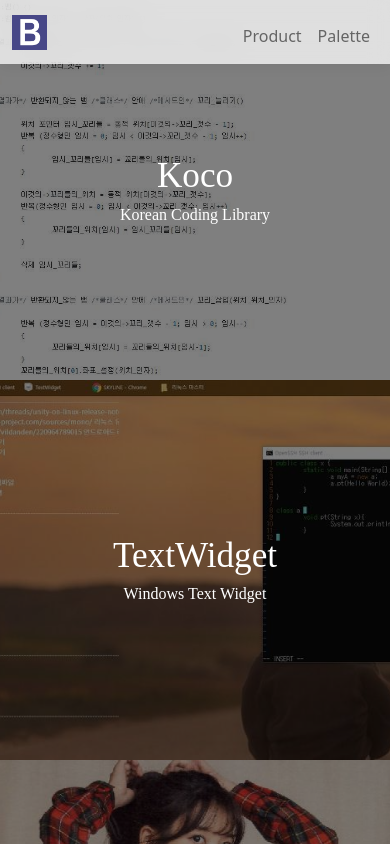
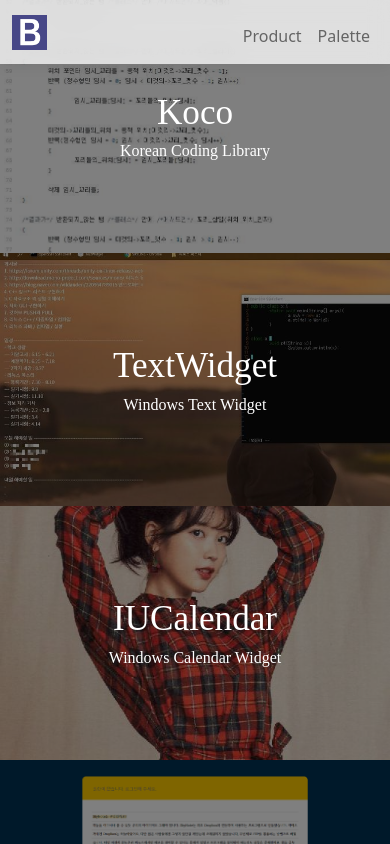
Before and after one commit to baealex/portfolio, a Next.js app: page /product in a window 390 px wide. Shown: the top 844 px of the page. Built offline with nearby package versions, Linux system fonts and the light colour scheme; a web font is replaced by a local one.

Commit message:
⭐ Add glow text on grid

```diff
--- a/pages/index.tsx
+++ b/pages/index.tsx
@@ -1,6 +1,5 @@
 import Intro from '@components/intro';
 import Social from '@components/social';
-import Prodcut from '@components/product';
 import Contact from '@components/contact';
 
 export default function Home() {
@@ -8,7 +7,6 @@ export default function Home() {
         <>
             <Intro/>
             <Social/>
-            <Prodcut/>
             <Contact/>
         </>
     )
--- a/styles/main.scss
+++ b/styles/main.scss
@@ -394,6 +394,29 @@ footer {
     }
 }
 
+@keyframes glow {
+    from {
+        text-shadow:
+            0 0 10px #f7faff,
+            0 0 20px #f7faff,
+            0 0 30px #706fd3,
+            0 0 40px #706fd3,
+            0 0 50px #706fd3,
+            0 0 60px #706fd3,
+            0 0 70px #706fd3;
+    }
+    to {
+        text-shadow:
+            0 0 20px #f7faff,
+            0 0 30px #8e44ad,
+            0 0 40px #8e44ad,
+            0 0 50px #8e44ad,
+            0 0 60px #8e44ad,
+            0 0 70px #8e44ad,
+            0 0 80px #8e44ad;
+    }
+}
+
 .grid {
     display: grid;
     grid-template-columns: 1fr 1fr 1fr;
@@ -407,6 +430,12 @@ footer {
         position: relative;
         width: 100%;
         height: 45vh;
+        @media (max-width: 1200px) and (min-width: 760px) {
+            height: 37vh;
+        }
+        @media (max-width: 760px){
+            height: 30vh;
+        }
         color: #fff;
         overflow: hidden;
 
@@ -461,9 +490,10 @@ footer {
                 transform: scale(1.5);
             }
 
-            .text {
-                z-index: 0;
-                opacity: 0;
+            .title, .subtitle {
+                -webkit-animation: glow 1s ease-in-out infinite alternate;
+                -moz-animation: glow 1s ease-in-out infinite alternate;
+                animation: glow 1s ease-in-out infinite alternate;
             }
         }
     }
```
